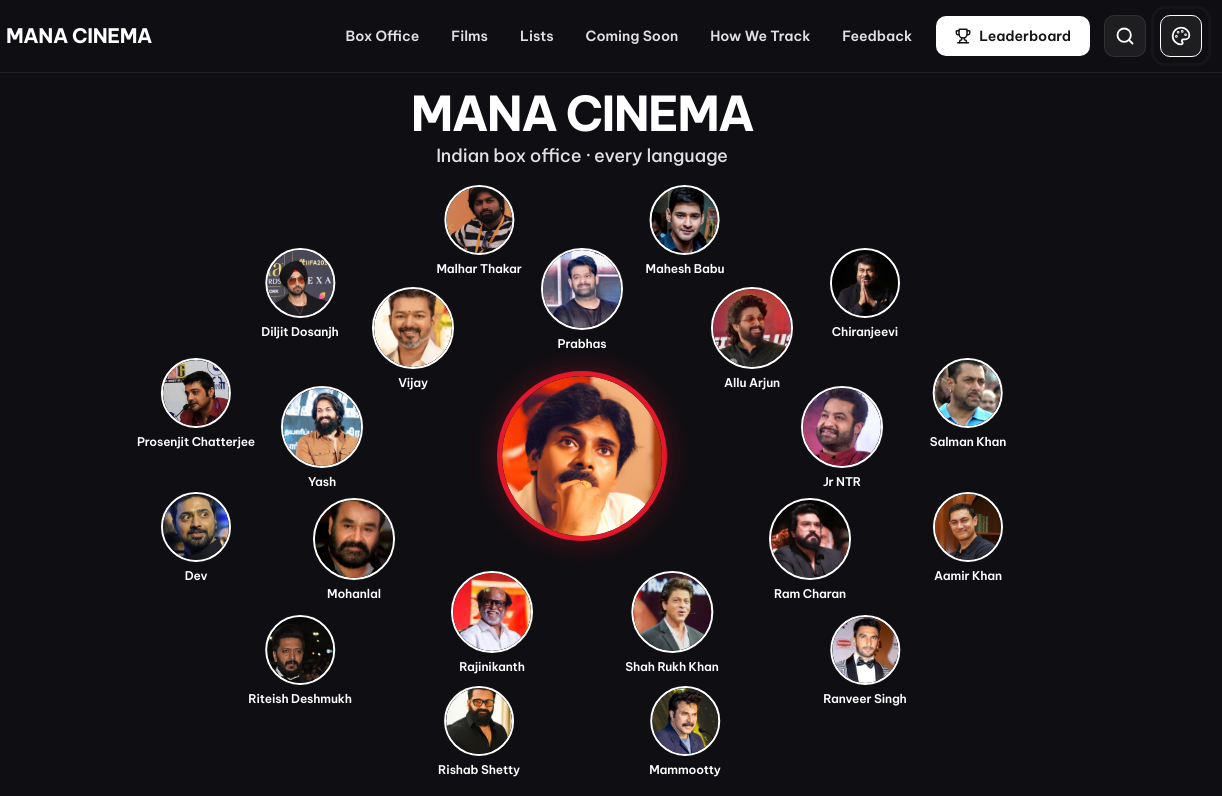
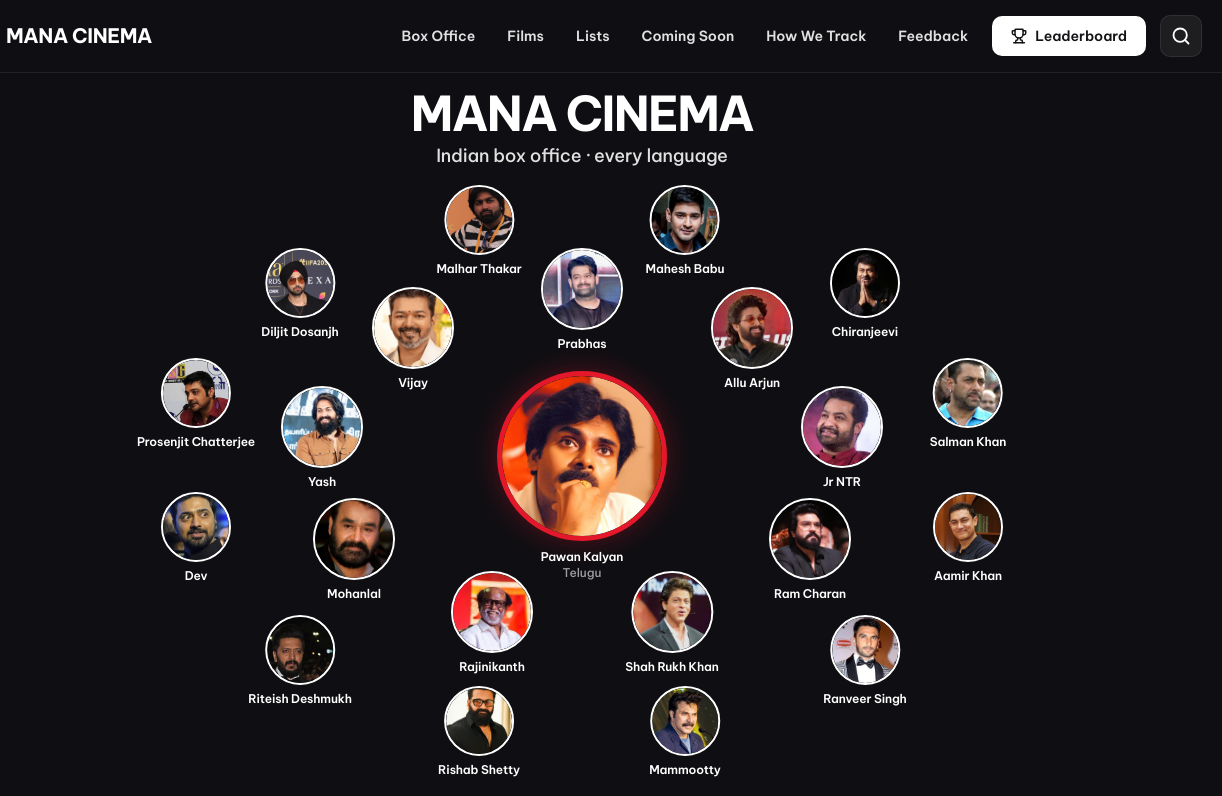
Before and after one commit to tharuntechiee/mana-cinema, a website: page index.html in a window 1280 px wide. Shown: the top 796 px of the page, 58-1280 px from the left. Drawn offline with nearby package versions, Linux system fonts and the light colour scheme.

Commit message:
Remove the theme picker and label the centre cover photo
- The palette button and theme menu are gone; every page uses District
  Black, and themes saved by earlier visits are ignored
- The search button now sits at the end of the navbar
- The centre Pawan Kalyan photo on the cover shows his name and
  "Telugu" under it, like the other heroes, and opens the Telugu lists

```diff
--- a/admin.html
+++ b/admin.html
@@ -5,7 +5,7 @@
   <meta name="viewport" content="width=device-width, initial-scale=1.0">
   <meta name="theme-color" content="#0F0F13">
   <meta name="robots" content="noindex">
-  <script>try{document.documentElement.dataset.theme=localStorage.getItem("manaLook")||"district"}catch(e){document.documentElement.dataset.theme="district"}</script>
+  <script>document.documentElement.dataset.theme="district"</script>
   <title>Admin | MANA CINEMA</title>
   <link rel="preconnect" href="https://fonts.googleapis.com">
   <link rel="preconnect" href="https://fonts.gstatic.com" crossorigin>
@@ -427,7 +427,7 @@
   <script src="js/data.js?v=6"></script>
   <script src="js/art.js?v=6"></script>
   <script src="https://unpkg.com/lucide@0.460.0/dist/umd/lucide.min.js" integrity="sha384-ieG+IKD0d/ZPXyCBTMVAbqsQdns8QGJR/e26WMw7M4fkaI/rHcS/YIoi+ah9WGge" crossorigin="anonymous"></script>
-  <script src="js/ui.js?v=7"></script>
+  <script src="js/ui.js?v=8"></script>
   <script src="js/boxoffice.js?v=5"></script>
   <script src="js/admin.js?v=6"></script>
 </body>
--- a/index.html
+++ b/index.html
@@ -5,7 +5,7 @@
   <meta name="viewport" content="width=device-width, initial-scale=1.0">
   <meta name="description" content="MANA CINEMA tracks Indian films in every language by the numbers: Hindi, Telugu, Tamil, Malayalam, Kannada, Marathi, Bengali, Punjabi and Gujarati. Day-wise collections, biggest opening days, all-time top grossers, verdicts and ratings.">
   <meta name="theme-color" content="#0F0F13">
-  <script>try{document.documentElement.dataset.theme=localStorage.getItem("manaLook")||"district"}catch(e){document.documentElement.dataset.theme="district"}</script>
+  <script>document.documentElement.dataset.theme="district"</script>
   <title>MANA CINEMA | Indian Box Office &amp; Ratings</title>
   <link rel="preconnect" href="https://fonts.googleapis.com">
   <link rel="preconnect" href="https://fonts.gstatic.com" crossorigin>
@@ -297,9 +297,9 @@
   <script src="js/data.js?v=6"></script>
   <script src="js/art.js?v=6"></script>
   <script src="https://unpkg.com/lucide@0.460.0/dist/umd/lucide.min.js" integrity="sha384-ieG+IKD0d/ZPXyCBTMVAbqsQdns8QGJR/e26WMw7M4fkaI/rHcS/YIoi+ah9WGge" crossorigin="anonymous"></script>
-  <script src="js/ui.js?v=7"></script>
+  <script src="js/ui.js?v=8"></script>
   <script src="js/boxoffice.js?v=5"></script>
   <script src="js/cover-stars.js?v=7"></script>
-  <script src="js/main.js?v=11"></script>
+  <script src="js/main.js?v=12"></script>
 </body>
 </html>
--- a/js/main.js
+++ b/js/main.js
@@ -175,7 +175,7 @@
     </a>`;
 }
 
-// The centre: his photo only (no text), in a red ring; without a photo, the site's own They Call Him OG
+// The centre: his photo in a red ring, with his name and language under it like the others; without a photo, the site's own They Call Him OG
 // drawing (js/art.js). Like every hero around it, it opens his language's lists (Telugu).
 function leadHTML(s) {
   const href = listsLink(s);
@@ -186,6 +186,8 @@
   return `
     <a class="star star-lead star-og" href="${href}" aria-label="${esc(label)}" style="--i:0">
       ${picture}
+      <span class="star-name">${esc(s.name)}</span>
+      <span class="star-lang">${esc(s.lang)}</span>
     </a>`;
 }
 
--- a/js/ui.js
+++ b/js/ui.js
@@ -28,8 +28,7 @@
 // before the page paints; only a theme the visitor actually picks is saved.
 const DEFAULT_THEME = "district";
 function currentTheme() {
-  const t = document.documentElement.dataset.theme;
-  return THEMES.some(x => x.id === t) ? t : DEFAULT_THEME;
+  return DEFAULT_THEME;
 }
 
 function setTheme(id, animate = true, save = true) {
@@ -45,91 +44,17 @@
   document.querySelectorAll(".theme-tile").forEach(o => o.setAttribute("aria-checked", o.dataset.themeId === id));
 }
 
-// Build the theme picker in the navbar
-(function buildThemePicker() {
-  const nav = document.querySelector(".nav-inner");
-  if (!nav) return;
-  let seen = false;
-  try { seen = localStorage.getItem("manaThemeSeen") === "1"; } catch {}
-
-  const wrap = document.createElement("div");
-  wrap.className = "theme-wrap";
-  wrap.innerHTML = `
-    <button class="icon-btn${seen ? "" : " pulse"}" id="themeBtn" aria-label="Change theme" aria-controls="themeMenu" aria-expanded="false" title="Change theme">
-      <i data-lucide="palette"></i>
-    </button>
-    <div class="theme-menu" id="themeMenu">
-      <div class="theme-menu-head">
-        <p>Pick your vibe</p>
-        <button class="btn btn-ghost btn-sm" id="themeShuffle"><i data-lucide="shuffle"></i> Surprise me</button>
-      </div>
-      <div class="theme-grid" role="radiogroup" aria-label="Themes">
-        ${THEMES.map(t => `
-          <button class="theme-tile" role="radio" data-theme-id="${t.id}" aria-checked="${t.id === currentTheme()}"
-                  style="--t-bg:${t.bg};--t-surface:${t.surface};--t-accent:${t.accent};--t-gold:${t.gold}">
-            <span class="tile-preview" aria-hidden="true"><i class="tile-bar"></i><i class="tile-card"></i><i class="tile-dot"></i></span>
-            <span class="tile-name">${t.name}</span>
-            <small>${t.tag}</small>
-            <i data-lucide="check" class="tick"></i>
-          </button>`).join("")}
-      </div>
-    </div>`;
-  nav.appendChild(wrap);
-
-  const btn = wrap.querySelector("#themeBtn");
-  const menu = wrap.querySelector("#themeMenu");
-  const close = () => { menu.classList.remove("open"); btn.setAttribute("aria-expanded", false); };
-  const pick = id => {
-    setTheme(id);
-    toast(`Theme: ${THEMES.find(t => t.id === id).name}`);
-  };
-
-  btn.addEventListener("click", e => {
-    e.stopPropagation();
-    const open = menu.classList.toggle("open");
-    btn.setAttribute("aria-expanded", open);
-    if (open && navLinks?.classList.contains("open")) setMenu(false);   // never stack over the mobile menu
-    btn.classList.remove("pulse");
-    try { localStorage.setItem("manaThemeSeen", "1"); } catch {}
-  });
-  menu.addEventListener("click", e => {
-    const tile = e.target.closest(".theme-tile");
-    if (tile) { pick(tile.dataset.themeId); return; }
-    if (e.target.closest("#themeShuffle")) {
-      const others = THEMES.filter(t => t.id !== currentTheme());
-      pick(others[Math.floor(Math.random() * others.length)].id);
-    }
-  });
-  // Arrow keys move between the theme tiles (Space or Enter picks one)
-  const steps = { ArrowRight: 1, ArrowDown: 1, ArrowLeft: -1, ArrowUp: -1 };
-  menu.addEventListener("keydown", e => {
-    const tiles = [...menu.querySelectorAll(".theme-tile")];
-    const i = tiles.indexOf(document.activeElement);
-    if (i < 0 || !steps[e.key]) return;
-    e.preventDefault();
-    tiles[(i + steps[e.key] + tiles.length) % tiles.length].focus();
-  });
-  // Close on an outside click, on Escape (focus goes back to the palette button) or when focus leaves
-  document.addEventListener("click", e => { if (!wrap.contains(e.target)) close(); });
-  document.addEventListener("keydown", e => {
-    if (e.key !== "Escape" || !menu.classList.contains("open")) return;
-    const inside = wrap.contains(document.activeElement);
-    close();
-    if (inside) btn.focus();
-  });
-  // relatedTarget is null when a tile is clicked in Safari (buttons don't take focus), so that never closes it
-  wrap.addEventListener("focusout", e => { if (e.relatedTarget && !wrap.contains(e.relatedTarget)) close(); });
-})();
-setTheme(currentTheme(), false, false);
+// One look for everyone: District Black. (The theme picker was removed on 2026-10-27; older visits may
+// have saved another theme in "manaLook", which is now ignored.)
+setTheme(DEFAULT_THEME, false, false);
 
 // ---------- Search ----------
-// A magnifier button beside the theme button opens a search box over the page. It finds films by title,
+// A magnifier button at the end of the navbar opens a search box over the page. It finds films by title,
 // director, starring names, genre, language and year right in the browser, and, on the server, by anyone
 // in a film's cast and crew (api/search). "/" or Ctrl+K opens it from anywhere. Public pages only.
 (function buildSearch() {
   const nav = document.querySelector(".nav-inner");
-  const themeWrap = nav && nav.querySelector(".theme-wrap");
-  if (!nav || !themeWrap || nav.classList.contains("admin-top")) return;
+  if (!nav || nav.classList.contains("admin-top")) return;
 
   const btn = document.createElement("button");
   btn.type = "button";
@@ -139,7 +64,7 @@
   btn.setAttribute("aria-haspopup", "dialog");
   btn.title = "Search ( / )";
   btn.innerHTML = `<i data-lucide="search"></i>`;
-  nav.insertBefore(btn, themeWrap);
+  nav.appendChild(btn);   // the last item in the navbar, after the links
 
   const dialog = document.createElement("dialog");
   dialog.className = "search-dialog";
```
Also changed, not shown: film.html (+2 -2 lines), lists.html (+2 -2 lines).
